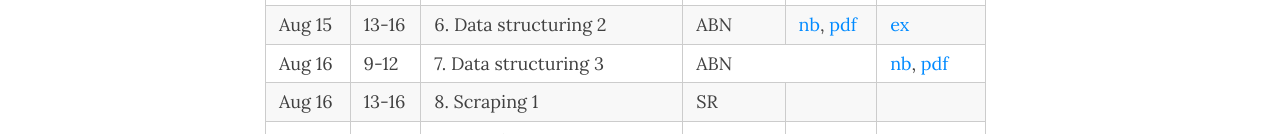
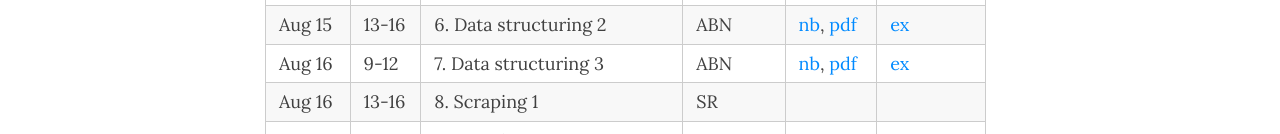
Before and after one commit to abjer/sds, a plain HTML site: page docs/page/timeplan/index.html in a window 1280 px wide. Shown: the part 721-855 px from the top of the page. Drawn offline with nearby package versions, Linux system fonts and the light colour scheme; some packages are replaced by stand-ins of ours; a script that the page names is missing.

Commit message:
Fixed timeplan typo

```diff
--- a/docs/page/timeplan/index.html
+++ b/docs/page/timeplan/index.html
@@ -293,8 +293,9 @@
 <td>Aug 16</td>
 <td align="right">9-12</td>
 <td>7. Data structuring 3</td>
-<td align="center" colspan="2">ABN</td>
-<td><a href="https://github.com/abjer/sds/blob/master/material/session_7/lecture_7.ipynb">nb</a>, <a href="https://github.com/abjer/sds/blob/master/material/session_7/lecture_7.pdf">pdf</a></td>
+<td align="center">ABN</td>
+<td align="center"><a href="https://github.com/abjer/sds/blob/master/material/session_7/lecture_7.ipynb">nb</a>, <a href="https://github.com/abjer/sds/blob/master/material/session_7/lecture_7.pdf">pdf</a></td>
+<td><a href="https://github.com/abjer/sds/blob/master/material/session_7/exercise_7.ipynb">ex</a></td>
 </tr>
 
 <tr>
```
Also changed, not shown: 1 other file.
